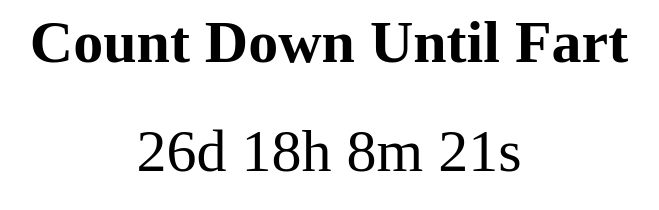
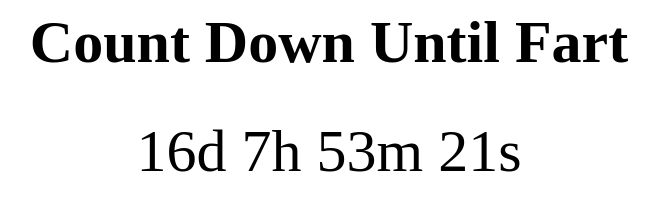
Before and after one commit to CleverCarpet/CountDownToSomething, a plain HTML site: page index.html in a window 1280 px wide. Shown: the whole page, without its empty margins (311-970 px from the left). Drawn offline with Linux system fonts and the light colour scheme.

Commit message:
Update time to continuation date

```diff
--- a/index.html
+++ b/index.html
@@ -24,7 +24,7 @@ h1 {
 
 <script>
 // Set the date we're counting down to
-var countDownDate = new Date("Jun 3, 2022 16:15:00").getTime();
+var countDownDate = new Date("May 24, 2022 6:00:00").getTime();
 
 // Update the count down every 1 second
 var x = setInterval(function() {
```
